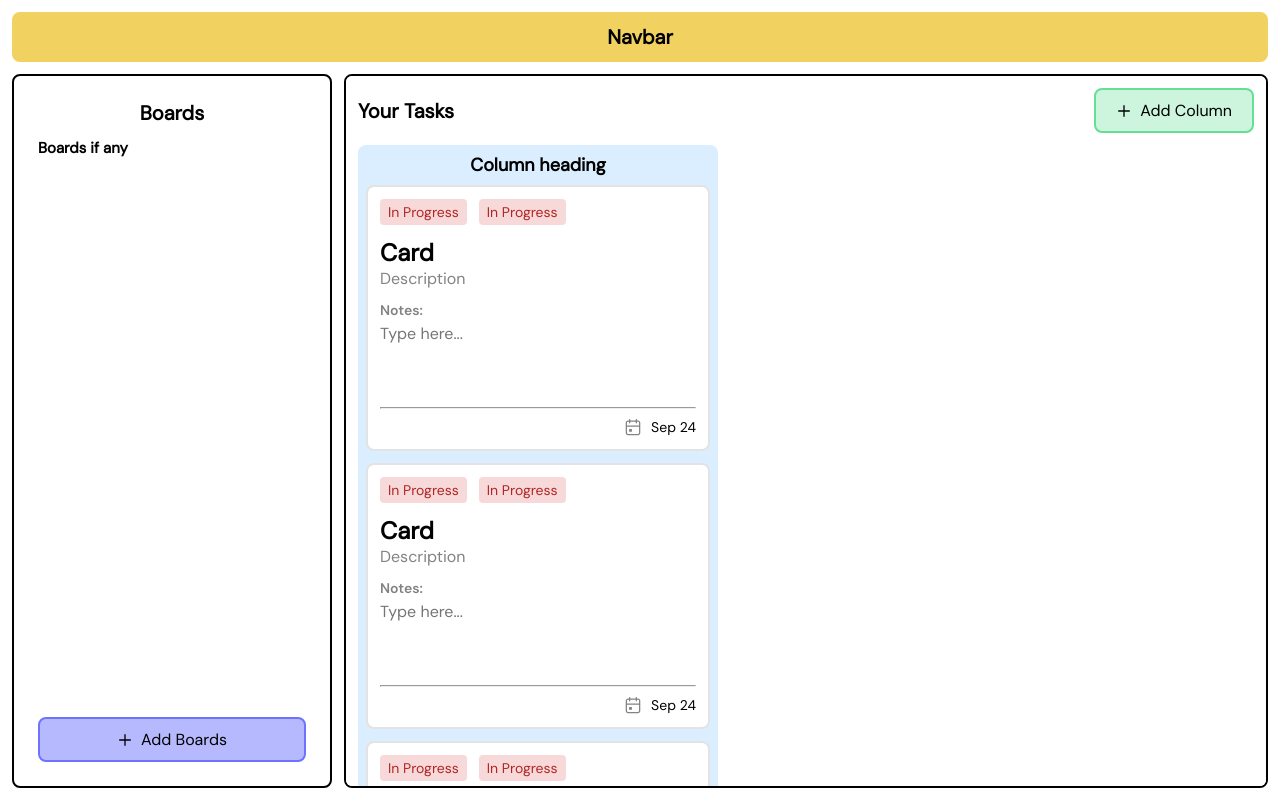
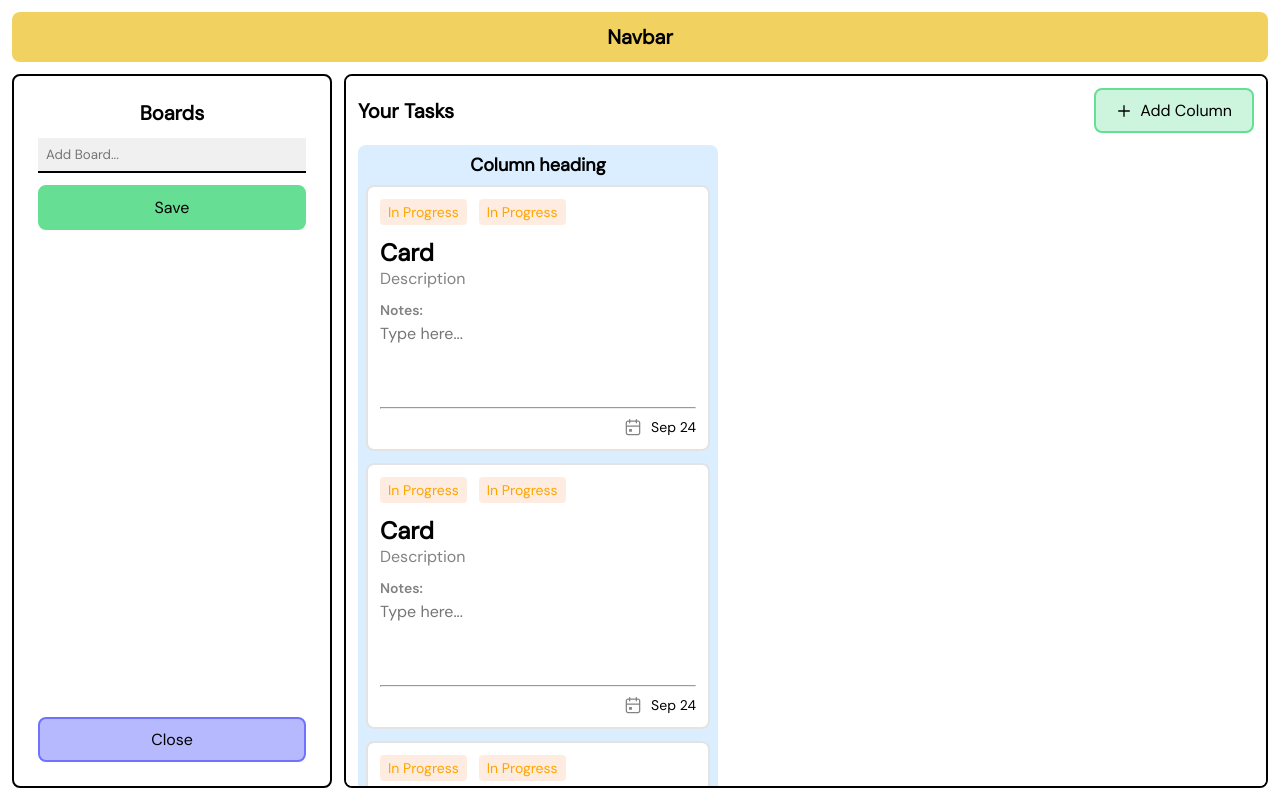
Before and after one commit to Divyue30597/kanban-your-life, a React (Vite) app: page / in a window 1280 px wide. Built offline with nearby package versions, Linux system fonts and the light colour scheme.

Commit message:
added boards slice

```diff
--- a/src/components/Body/body.module.scss
+++ b/src/components/Body/body.module.scss
@@ -20,9 +20,12 @@
       transition: all 350ms;
 
       &:hover,
-      &:active,
       &:focus {
         background-color: #fff;
+      }
+
+      &:active {
+        box-shadow: 0rem 0rem 0rem 0.4rem #cdf4dd;
       }
     }
   }
--- a/src/components/Sidebar/sidebar.module.scss
+++ b/src/components/Sidebar/sidebar.module.scss
@@ -10,6 +10,7 @@
   h1 {
     text-align: center;
     margin-bottom: 1.2rem;
+    font-size: 2rem;
   }
 
   .btn {
@@ -19,9 +20,32 @@
     outline: none;
 
     &:hover,
-    &:active,
     &:focus {
       background-color: #fff;
+    }
+
+    &:active {
+      box-shadow: 0rem 0rem 0rem 0.4rem #b7b9ff;
+    }
+  }
+
+  .boards_list {
+    list-style: none;
+
+    & > li {
+      margin-bottom: 1.2rem;
+      & > a {
+        display: block;
+        width: 100%;
+        padding: 0.8rem 1.2rem;
+        font-size: 1.6rem;
+        text-decoration: none;
+        text-transform: capitalize;
+        border: 0.2rem solid var(--warning-color);
+        border-radius: var(--border-radius);
+        background-color: #f8e0c9;
+        color: #000;
+      }
     }
   }
 
@@ -29,3 +53,34 @@
   flex-direction: column;
   justify-content: space-between;
 }
+
+.addboards {
+  margin-top: 1.2rem;
+
+  & > input {
+    padding: 0.8rem;
+    border: none;
+    outline: none;
+    background-color: #f0f0f0;
+    border-bottom: 0.2rem solid var(--border-color);
+  }
+
+  & > button {
+    background-color: var(--success-color);
+    border: 0.2rem solid var(--success-color);
+    transition: all 350ms;
+
+    &:hover,
+    &:focus {
+      background-color: #fff;
+    }
+
+    &:active {
+      box-shadow: 0rem 0rem 0rem 0.4rem var(--success-color);
+    }
+  }
+
+  display: flex;
+  flex-direction: column;
+  gap: 1.2rem;
+}
--- a/src/components/Sidebar/sidebar.tsx
+++ b/src/components/Sidebar/sidebar.tsx
@@ -3,19 +3,59 @@ import plus_icon from "/styles/images/plus.svg";
 import Button from "../Button/button";
 import SVG from "../Svg/svg";
 import styles from "./sidebar.module.scss";
+import { FormEvent, useState } from "react";
+import { boards, createBoards } from "@/features/board/boardsSlice";
+import { useAppDispatch, useAppSelector } from "@/store/storeHooks";
+import { Link, NavLink } from "react-router-dom";
 
 export default function Sidebar() {
+  const [isActive, setIsActive] = useState(true);
+  const [boardName, setBoardName] = useState({ name: "" });
+
+  const dispatch = useAppDispatch();
+  const selector = useAppSelector((state) => state.boards);
+
+  const handleSubmit = (event: FormEvent) => {
+    event.preventDefault();
+    dispatch(createBoards(boardName.name));
+    setIsActive(false);
+    setBoardName({ name: "" });
+  };
+
   return (
-    <div className={styles.sidebar}>
+    <aside className={styles.sidebar}>
       <div>
         <h1>Boards</h1>
-        <div>
-          <h2>Boards if any</h2>
-        </div>
+        <ul className={styles.boards_list}>
+          {selector.map((board: boards) => (
+            <li key={board.link}>
+              <Link to={board.link}>{board.name}</Link>
+            </li>
+          ))}
+        </ul>
+        {isActive && (
+          <form onSubmit={handleSubmit} className={styles.addboards}>
+            <input
+              className={styles.input}
+              type="text"
+              value={boardName.name}
+              onChange={(e) => setBoardName({ name: e.target.value })}
+              placeholder="Add Board..."
+            />
+            <Button type="submit">Save</Button>
+          </form>
+        )}
       </div>
-      <Button className={styles.btn}>
-        <SVG src={plus_icon} alt="Add Boards" /> Add Boards
+      <Button className={styles.btn} onClick={() => setIsActive(!isActive)}>
+        {!isActive ? (
+          <>
+            <SVG src={plus_icon} alt="Add Boards" />
+            <span>Add Boards</span>
+          </>
+        ) : (
+          <span>Close</span>
+        )}
       </Button>
-    </div>
+    </aside>
   );
 }
--- a/src/features/board/boardsSlice.ts
+++ b/src/features/board/boardsSlice.ts
@@ -0,0 +1,38 @@
+import { PayloadAction, createSlice } from "@reduxjs/toolkit";
+
+export type boards = {
+  name: string;
+  link: string;
+};
+
+const initialState: boards[] = [];
+
+const boardsSlice = createSlice({
+  name: "boards",
+  initialState: localStorage.getItem("boards")
+    ? JSON.parse(localStorage.getItem("boards")!)
+    : initialState,
+  reducers: {
+    createBoards: {
+      reducer: (state, action: PayloadAction<boards>) => {
+        state.push(action.payload);
+        localStorage.setItem("boards", JSON.stringify(state));
+      },
+      prepare: (name: string) => {
+        return {
+          payload: {
+            name,
+            link: name.toLowerCase().split(" ").join("-"),
+          },
+        };
+      },
+    },
+    getBoards(state) {
+      return state.payload;
+    },
+  },
+});
+
+export const { createBoards, getBoards } = boardsSlice.actions;
+
+export default boardsSlice.reducer;
--- a/src/index.css
+++ b/src/index.css
@@ -186,7 +186,7 @@ body {
 
 /* Handle */
 ::-webkit-scrollbar-thumb {
-  background: #888;
+  background: #c5c5c5;
   border-radius: var(--border-radius);
 }
 
--- a/src/main.tsx
+++ b/src/main.tsx
@@ -4,11 +4,14 @@ import App from "./App.tsx";
 import "./index.css";
 import { Provider } from "react-redux";
 import store from "./store/store.ts";
+import { BrowserRouter } from "react-router-dom";
 
 ReactDOM.createRoot(document.getElementById("root")!).render(
   <React.StrictMode>
-    <Provider store={store}>
-      <App />
-    </Provider>
+    <BrowserRouter>
+      <Provider store={store}>
+        <App />
+      </Provider>
+    </BrowserRouter>
   </React.StrictMode>
 );
--- a/src/store/store.ts
+++ b/src/store/store.ts
@@ -1,10 +1,15 @@
+import boardsReducer from "@/features/board/boardsSlice";
 import { configureStore } from "@reduxjs/toolkit";
 
 const store = configureStore({
   reducer: {
-    // boards: boardsReducer,
+    boards: boardsReducer,
     // cards: cardsReducer,
   },
 });
 
+export type RootState = ReturnType<typeof store.getState>;
+
+export type AppDispatch = typeof store.dispatch;
+
 export default store;
--- /dev/null
+++ b/src/store/storeHooks.ts
@@ -0,0 +1,7 @@
+import type { TypedUseSelectorHook } from "react-redux";
+import { useDispatch, useSelector } from "react-redux";
+import type { AppDispatch, RootState } from "./store";
+
+// Use throughout your app instead of plain `useDispatch` and `useSelector`
+export const useAppDispatch: () => AppDispatch = useDispatch;
+export const useAppSelector: TypedUseSelectorHook<RootState> = useSelector;
```
